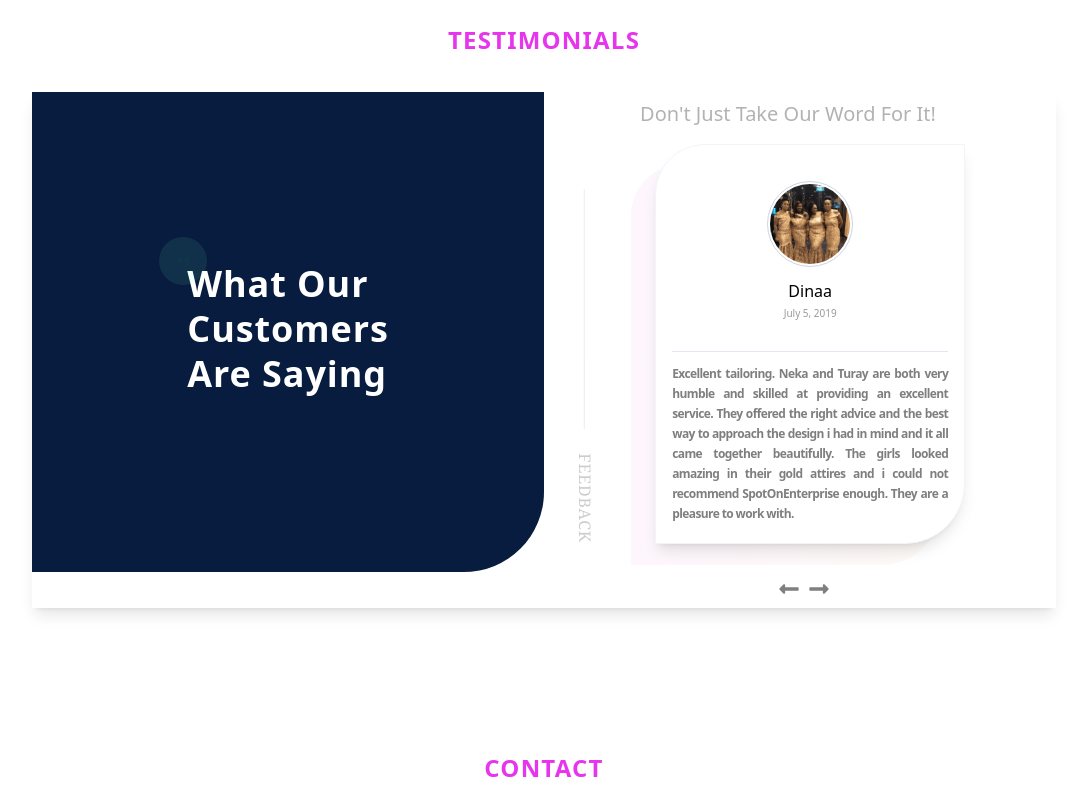
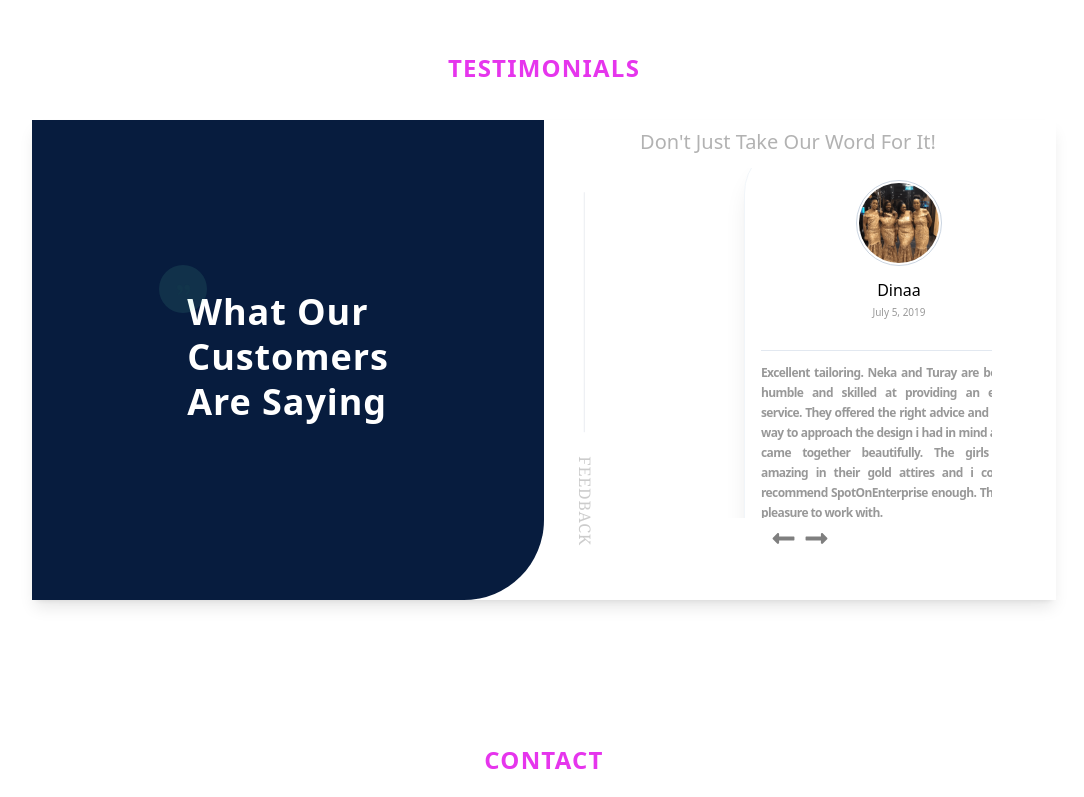
Before and after one commit to BlissfulCoda/SpotOnEnterprise-redesign, a React (Create React App) app: page / in a window 1280 px wide. Shown: the part 3052-3849 px from the top of the page, without its empty margins (96-1180 px from the left). Built offline with nearby package versions, Linux system fonts and the light colour scheme.

Commit message:
fix(client): clean up code

```diff
--- a/src/Components/Layout/AboutSection/About.tsx
+++ b/src/Components/Layout/AboutSection/About.tsx
@@ -29,7 +29,7 @@ function About(): JSX.Element {
               data-aos-duration="1500"
               data-aos-delay="200"
               data-aos-once="true"
-              className="text-center duration-500 sm:px-0 desktop:px-12 opacity-60"
+              className="text-center duration-500 sm:px-0 desktop:px-12 opacity-80"
             >
               We are experienced in delivering a diversity of attractive
               products and quality design that ensure maximum client
@@ -68,7 +68,7 @@ function About(): JSX.Element {
                       <div className="footer-border"></div>
                       <h3>SERVICES</h3>
                     </div>
-                    <p className=" opacity-60">
+                    <p className="tracking-wide opacity-80">
                       We design all our garments from scratch, using our
                       expertise to offer our clients affordable tailor-made
                       garments for special occasions, that are not at a premium
--- a/src/Components/Layout/OurWorkSection/OurWork.tsx
+++ b/src/Components/Layout/OurWorkSection/OurWork.tsx
@@ -91,11 +91,11 @@ function OurWork(): JSX.Element {
     <section
       id="work"
       ref={imageRef}
-      className="container relative px-6 mx-auto mb-20 space-y-3 overflow-hidden duration-1000 progressy-12 sm:p-2 laptop:-space-y-4 biggest:max-w-6xl"
+      className="container relative px-6 mx-auto mb-20 space-y-3 overflow-hidden duration-500 progressy-12 sm:p-2 laptop:-space-y-4 biggest:max-w-6xl"
     >
       <motion.div
         style={{ translateY: up }}
-        className="container mx-auto duration-100 tablet:px-40 laptop:px-56"
+        className="container mx-auto duration-400 tablet:px-40 laptop:px-56"
       >
         <h2>WHAT WE OFFER</h2>
       </motion.div>
--- /dev/null
+++ b/src/Components/Layout/TestimonialSection/Carousel1.tsx
@@ -0,0 +1,147 @@
+import { useState, useRef } from "react";
+import { motion, AnimatePresence } from "framer-motion";
+import { wrap } from "popmotion";
+import { FaLongArrowAltRight, FaLongArrowAltLeft } from "react-icons/fa";
+
+import Card from "../Shared/Card";
+import TestimonialData from "../../../Data/ComponentData";
+import TestimonialSlides from "./TestimonialSlides";
+
+export default function TestimonialCarousel(): JSX.Element {
+  const [leftClicked, setLeftClicked] = useState<boolean>(false);
+  const [rightClicked, setRightClicked] = useState<boolean>(false);
+  const [[review, direction], setPage] = useState([0, 0]);
+
+  //
+  const variants = {
+    enter: (direction: number) => {
+      return {
+        x: direction > 0 ? 1000 : -1000,
+        opacity: 0,
+      };
+    },
+    center: {
+      zIndex: 1,
+      x: 0,
+      opacity: 1,
+    },
+    exit: (direction: number) => {
+      return {
+        zIndex: 0,
+        x: direction < 0 ? 1000 : -1000,
+        opacity: 0,
+      };
+    },
+  };
+
+  const swipeConfidenceThreshold = 10000;
+  const swipePower = (offset: number, velocity: number) => {
+    return Math.abs(offset) * velocity;
+  };
+
+  const reviewIndex = wrap(0, TestimonialData.length, review);
+
+  const paginate = (newDirection: number) => {
+    setPage([review + newDirection, newDirection]);
+  };
+
+  return (
+    <Card className="w-full h-[450px] px-2 mx-auto tablet:w-1/2 tablet:p-0 tablet:w-96 ">
+      <h4 className="py-2 mb-6 font-serif text-lg leading-7 text-center opacity-30 tablet:mb-1 sm:text-xl tablet:text-lg tablet:pr-6 tablet:py-0 laptop:text-xl laptop:mb-3 biggest:mb-4 desktop:text-xl">
+        Don't Just Take Our Word For It!
+      </h4>
+
+      {/*--------- FEEDBACK LINE ---------*/}
+      <span className="fixed flex items-center space-x-6 rotate-90 -left-36 top-60 sm:bottom-32 opacity-20 sm:-left-44 sm:pl-3 tablet:-left-28 tablet:pl-4 tablet:top-36 laptop:-left-36 desktop:-left-36">
+        <div className="w-52 border-b-[1px] border-b-slate-400 dark:border-b-gray-300 sm:w-64 tablet:w-44 laptop:w-60"></div>
+        <h5 className="text-[11px] sm:text-[15px] tablet:text-[12px] tracking-wide laptop:text-base tracking-wider">
+          FEEDBACK
+        </h5>
+      </span>
+
+      {/*--------- SLIDER ----------*/}
+      <div className="testimonial-slider">
+        <AnimatePresence initial={false} custom={direction}>
+          <motion.section
+            className="duration-500 slider-section"
+            key={review}
+            custom={direction}
+            variants={variants}
+            initial="enter"
+            animate="center"
+            exit="exit"
+            transition={{
+              x: { type: "spring", stiffness: 300, damping: 30 },
+              opacity: { duration: 0.2 },
+            }}
+            drag="x"
+            dragConstraints={{ left: 0, right: 0 }}
+            dragElastic={1}
+            onDragEnd={(e, { offset, velocity }) => {
+              const swipe = swipePower(offset.x, velocity.x);
+
+              if (swipe < -swipeConfidenceThreshold) {
+                paginate(1);
+              } else if (swipe > swipeConfidenceThreshold) {
+                paginate(-1);
+              }
+            }}
+          >
+            {/*------ HIDDEN UNDERLAY ------*/}
+
+            {/*------ MAIN SECTION ------*/}
+            <div className=" w-64 h-80 sm:w-80 sm:h-[420px]  p-5 sm:p-6  sm:ml-8 space-y-5 sm:space-y-7 shadow shadow-xl rounded-tl-[50px] rounded-br-[60px] border border-slate-100 ml-10 dark:border-slate-900  sm:-top-4 tablet:-top-1 z-20 bg-white dark:bg-darkMode tablet:h-[290px] tablet:w-56 tablet:ml-4 tablet:py-5 tablet:px-4 laptop:h-[370px] laptop:w-[265px] laptop:py-6 laptop:px-4 laptop:-top-1 laptop:ml-5 desktop:h-[400px] desktop:w-[310px] desktop:ml-2 desktop:-top-4 desktop:px-4 biggest:h-[410px] biggest:w-[320px] biggest:px-5 desktop:py-8 biggest:ml-2 biggest:-top-5 dark:shadow-slate-300/5">
+              {/*------ IMAGE ------*/}
+              <div className="flex flex-col items-center space-y-5 tablet:pt-1 tablet:space-y-3">
+                <div className="flex">
+                  <span className="border border-slate-300 dark:border-slate-700 rounded-full p-[2px] ">
+                    <img
+                      src={TestimonialData[reviewIndex]["img"]}
+                      alt=""
+                      className="object-cover w-16 h-16 rounded-full sm:w-20 sm:h-20 tablet:w-16 tablet:h-16 laptop:w-20 laptop:h-20 "
+                    />
+                  </span>
+                </div>
+
+                {/*------ NAME & DATE ------*/}
+                <div className="font-serif text-center -space-y-0 ">
+                  <h5 className="text-[12px] sm:text-[11px] tablet:text-[10px] laptop:text-xs desktop:text-base">
+                    {TestimonialData[reviewIndex]["name"]}
+                  </h5>
+                  <h5 className="text-[8px] sm:text-[9px] opacity-40 tablet:text-[8px] desktop:text-[10px]">
+                    {TestimonialData[reviewIndex]["date"]}
+                  </h5>
+                </div>
+              </div>
+              <div className="space-y-3">
+                <div className="w-full border-b-[1px] border-b-slate-200 dark:border-b-gray-800"></div>
+                {/*------ PARAGRAPH ------*/}
+                <p className="font-serif  text-[8px] sm:text-[12px] leading-4 tracking-normal sm:tracking-tightest sm:leading-5 text-justify opacity-40 font-semibold tablet:text-[7px] tablet:leading-3 tablet:tracking-tightest laptop:text-[10px] laptop:leading-4 laptop:tracking-tightest desktop:text-[12px] desktop:leading-5 desktop:tracking-tighter">
+                  {TestimonialData[reviewIndex]["text"]}
+                </p>
+              </div>
+            </div>
+          </motion.section>
+        </AnimatePresence>
+      </div>
+      <div className="flex justify-center pl-4 space-x-2 opacity-50 tablet:mb-0 tablet:pl-0 tablet:pt-0">
+        <motion.button
+          initial={{ opacity: 0.8 }}
+          animate={{ opacity: rightClicked ? 0.3 : 1 }}
+          onClick={() => paginate(-1)}
+          className={leftClicked ? "animate-pulse " : ""}
+        >
+          <FaLongArrowAltLeft size={25} />
+        </motion.button>
+        <motion.button
+          initial={{ opacity: 0.2 }}
+          animate={{ opacity: leftClicked ? 0.3 : 1 }}
+          onClick={() => paginate(1)}
+          className={rightClicked ? "animate-pulse " : ""}
+        >
+          <FaLongArrowAltRight size={25} />
+        </motion.button>
+      </div>
+    </Card>
+  );
+}
--- a/src/Components/Layout/TestimonialSection/TestimonialCarousel.tsx
+++ b/src/Components/Layout/TestimonialSection/TestimonialCarousel.tsx
@@ -68,7 +68,7 @@ export default function TestimonialCarousel(): JSX.Element {
             onTransitionEnd={handleAppend}
             className="testimonial-slider"
           >
-            <AnimatePresence>
+            {/* <AnimatePresence>
               {TestimonialData.map((review) => (
                 <motion.div
                   key={review.id}
@@ -80,7 +80,7 @@ export default function TestimonialCarousel(): JSX.Element {
                   <TestimonialSlides key={count} review={review} />
                 </motion.div>
               ))}
-            </AnimatePresence>
+            </AnimatePresence> */}
           </div>
         </div>
         {/*----------- BUTTONS ----------*/}
@@ -91,7 +91,7 @@ export default function TestimonialCarousel(): JSX.Element {
             onClick={handlePrevious}
             className={leftClicked ? "animate-pulse " : ""}
           >
-            <FaLongArrowAltLeft size={22} />
+            <FaLongArrowAltLeft size={25} />
           </motion.button>
           <motion.button
             initial={{ opacity: 0.2 }}
@@ -99,7 +99,7 @@ export default function TestimonialCarousel(): JSX.Element {
             onClick={handleNext}
             className={rightClicked ? "animate-pulse " : ""}
           >
-            <FaLongArrowAltRight size={22} />
+            <FaLongArrowAltRight size={25} />
           </motion.button>
         </div>
       </div>
--- a/src/Components/Layout/TestimonialSection/TestimonialSlides.tsx
+++ b/src/Components/Layout/TestimonialSection/TestimonialSlides.tsx
@@ -16,13 +16,12 @@ export default function TestimonialSlides({
   review,
 }: ReviewProps): JSX.Element {
   return (
-    <motion.section className={review.version}>
+    <motion.section >
       {/*------ HIDDEN UNDERLAY ------*/}
       <div className="w-64 h-[320px] sm:w-80 sm:h-[420px] ml-6 sm:ml-3 tablet:ml-0 space-y-5 rounded-tl-[50px] rounded-br-[60px] bg-gradient-to-r from-[#E34CCE] to-[#E39B57] tablet:h-[290px] tablet:w-56 tablet:ml-13 opacity-5 dark:opacity-100 laptop:h-[370px] laptop:w-[260px] desktop:h-[400px] desktop:w-[310px] desktop:-ml-4 biggest:h-[410px] destop:w-[320px] biggest:px-4 biggest:-ml-3 dark:from-[#151D34] dark:to-[#151D34]"></div>
 
       {/*------ MAIN SECTION ------*/}
       <div className="absolute w-64 h-[320px] sm:w-80 sm:h-[420px]  p-5 sm:p-6 ml-10 sm:ml-8 space-y-5 sm:space-y-7 shadow shadow-lg rounded-tl-[50px] rounded-br-[60px] border border-slate-100 dark:border-slate-900 top-0 sm:-top-4 tablet:-top-1 z-20 bg-white dark:bg-darkMode tablet:h-[290px] tablet:w-56 tablet:ml-4 tablet:py-5 tablet:px-4 laptop:h-[370px] laptop:w-[265px] laptop:py-6 laptop:px-4 laptop:-top-1 laptop:ml-5 desktop:h-[400px] desktop:w-[310px] desktop:ml-2 desktop:-top-4 desktop:px-4 biggest:h-[410px] biggest:w-[320px] biggest:px-5 desktop:py-8 biggest:ml-2 biggest:-top-5 dark:shadow-slate-300/5">
-        {/*------ IMAGE ------*/}
         <div className="flex flex-col items-center space-y-5 tablet:pt-1 tablet:space-y-3">
           <div className="flex">
             <span className="border border-slate-300 dark:border-slate-700 rounded-full p-[2px] ">
@@ -33,8 +32,6 @@ export default function TestimonialSlides({
               />
             </span>
           </div>
-
-          {/*------ NAME & DATE ------*/}
           <div className="font-serif text-center -space-y-0 ">
             <h5 className="text-[12px] sm:text-[11px] tablet:text-[10px] laptop:text-xs desktop:text-base">
               {review.name}
@@ -46,8 +43,7 @@ export default function TestimonialSlides({
         </div>
         <div className="space-y-3">
           <div className="w-full border-b-[1px] border-b-slate-200 dark:border-b-gray-800"></div>
-          {/*------ PARAGRAPH ------*/}
-          <p className="font-serif  text-[8px] sm:text-[12px] leading-4 tracking-normal sm:tracking-tightest sm:leading-5 text-justify opacity-50 font-semibold tablet:text-[7px] tablet:leading-3 tablet:tracking-tightest laptop:text-[10px] laptop:leading-4 laptop:tracking-tightest desktop:text-[12px] desktop:leading-5 desktop:tracking-tighter">
+          <p className="font-serif  text-[8px] sm:text-[12px] leading-4 tracking-normal sm:tracking-tightest sm:leading-5 text-justify opacity-40 font-semibold tablet:text-[7px] tablet:leading-3 tablet:tracking-tightest laptop:text-[10px] laptop:leading-4 laptop:tracking-tightest desktop:text-[12px] desktop:leading-5 desktop:tracking-tighter">
             {review.text}
           </p>
         </div>
--- a/src/Components/Layout/TestimonialSection/Testimonials.tsx
+++ b/src/Components/Layout/TestimonialSection/Testimonials.tsx
@@ -2,6 +2,8 @@ import { RiDoubleQuotesR } from "react-icons/ri";
 import Card from "../Shared/Card";
 
 import TestimonialCarousel from "./TestimonialCarousel";
+import Carousel from "./Carousel1";
+import TestimonialData from "../../../Data/ComponentData";
 
 function Testimonials(): JSX.Element {
   return (
@@ -52,9 +54,10 @@ function Testimonials(): JSX.Element {
             data-aos-delay="500"
             data-aos-once="true"
           >
-            <TestimonialCarousel />
+            <Carousel />
           </div>
         </Card>
+
       </Card>
     </section>
   );
--- a/src/Data/ComponentData.ts
+++ b/src/Data/ComponentData.ts
@@ -183,7 +183,7 @@ const TestimonialData: Testimonial[] = [
     text: "Turay and Neka have an amazing level of service and a very friendly approach. Very professional &amp; their attention to details and patience really made the whole experience worth while was great. Absolutely recommend them to anyone. our wedding attires were great and the experience we recieved from Neka and Turay.",
     date: "November 21, 2020",
     img: img1,
-    version: "slider-section pl-2 ",
+    version: "slider-section ",
   },
   {
     id: 3,
```
Also changed, not shown: src/tailwind.css.
